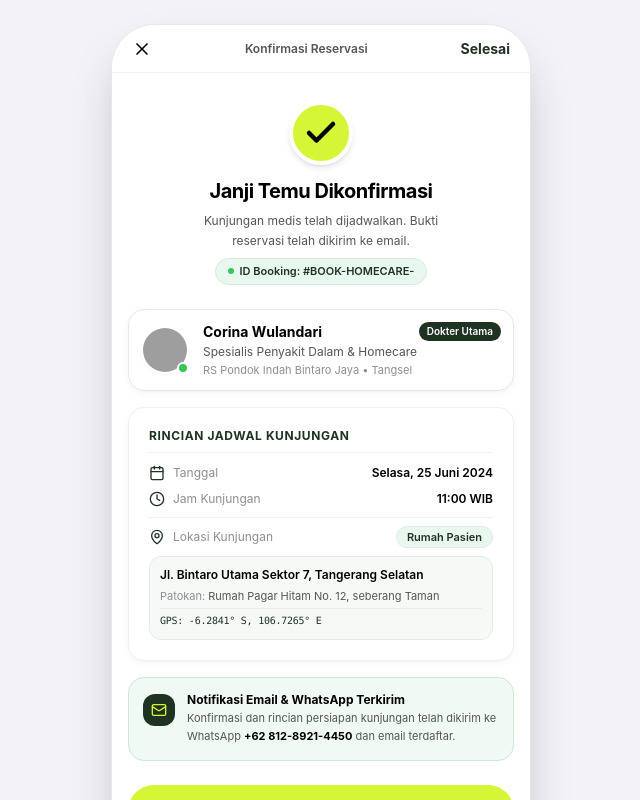
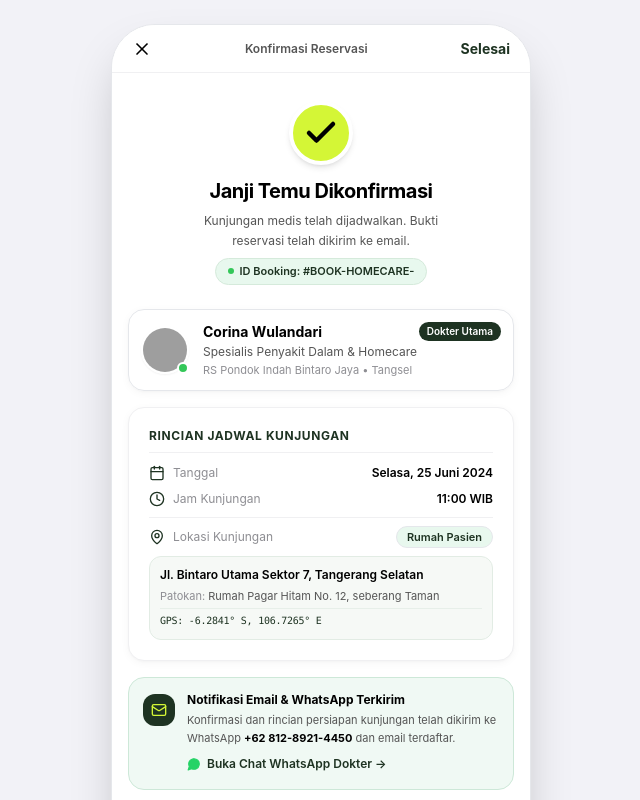
Before and after one commit to dendyadinirwana/corina-homecare, a React (Vite) app: page /booking/konfirmasi in a window 1280 px wide. Shown: the top 800 px of the page, without its empty margins (319-959 px from the left). Built offline with nearby package versions, Linux system fonts and the light colour scheme; grey boxes are pictures that could not be loaded.

Commit message:
fix(home): remove '• IDI Tangerang Selatan' from doctor registration

```diff
--- a/src/pages/BookingStep3Page.tsx
+++ b/src/pages/BookingStep3Page.tsx
@@ -8,6 +8,7 @@ import {
   Clock,
   CheckCircle2,
   FileText,
+  MessageCircle,
 } from 'lucide-react';
 import { MobileFrame } from '../components/layout/MobileFrame';
 import { Stepper } from '../components/ui/Stepper';
@@ -17,6 +18,7 @@ import { MiniDoctorCard } from '../components/booking/MiniDoctorCard';
 import { MapPicker } from '../components/map/MapPicker';
 import { useBookingStore } from '../store/bookingStore';
 import { formatIndonesianDate } from '../utils/calendar';
+import { createWhatsAppBookingUrl } from '../utils/whatsapp';
 import type { Coordinates } from '../types';
 
 const COMPLAINT_PRESETS = [
@@ -86,15 +88,33 @@ export const BookingStep3Page: React.FC = () => {
   };
 
   const handleConfirm = () => {
+    const finalComplaint = complaintDetail || complaintCategory;
     setDraft({
       patientName,
       patientPhone,
       address,
       landmark,
       coordinates,
-      complaint: complaintDetail || complaintCategory,
+      complaint: finalComplaint,
     });
     confirmBooking();
+
+    const whatsappUrl = createWhatsAppBookingUrl({
+      patientName,
+      patientPhone,
+      serviceType: draft.serviceType,
+      date: draft.date,
+      time: draft.time,
+      address,
+      landmark,
+      coordinates,
+      complaint: finalComplaint,
+    });
+
+    if (typeof window !== 'undefined') {
+      window.open(whatsappUrl, '_blank', 'noopener,noreferrer');
+    }
+
     navigate('/booking/konfirmasi');
   };
 
@@ -362,9 +382,10 @@ export const BookingStep3Page: React.FC = () => {
           size="lg"
           fullWidth
           onClick={handleConfirm}
-          className="shadow-sm min-h-[48px]"
+          className="shadow-sm min-h-[48px] flex items-center justify-center gap-2 font-bold"
         >
-          Konfirmasi Janji Temu →
+          <MessageCircle className="w-5 h-5 fill-[#1E3322] text-[#1E3322]" />
+          <span>Konfirmasi Janji Temu via WhatsApp →</span>
         </Button>
       </div>
     </MobileFrame>
--- a/src/pages/BookingSuccessPage.tsx
+++ b/src/pages/BookingSuccessPage.tsx
@@ -13,12 +13,14 @@ import {
   CalendarPlus,
   ChevronDown,
   ChevronUp,
+  MessageCircle,
 } from 'lucide-react';
 import { MobileFrame } from '../components/layout/MobileFrame';
 import { Card } from '../components/ui/Card';
 import { Button } from '../components/ui/Button';
 import { useBookingStore } from '../store/bookingStore';
 import { downloadIcsFile, formatIndonesianDate } from '../utils/calendar';
+import { createWhatsAppBookingUrl } from '../utils/whatsapp';
 import type { ConfirmedBooking } from '../types';
 
 export const BookingSuccessPage: React.FC = () => {
@@ -41,6 +43,17 @@ export const BookingSuccessPage: React.FC = () => {
   };
 
   const formattedDate = formatIndonesianDate(booking.date || '2024-06-25');
+  const whatsappUrl = createWhatsAppBookingUrl({
+    patientName: booking.patientName,
+    patientPhone: booking.patientPhone,
+    serviceType: booking.serviceType,
+    date: booking.date,
+    time: booking.time,
+    address: booking.address,
+    landmark: booking.landmark,
+    coordinates: booking.coordinates,
+    complaint: booking.complaint,
+  });
 
   const handleDownloadCalendar = () => {
     downloadIcsFile(booking);
@@ -252,13 +265,25 @@ export const BookingSuccessPage: React.FC = () => {
           <div className="w-8 h-8 rounded-xl bg-forest text-lime flex items-center justify-center shrink-0 mt-0.5">
             <Mail className="w-4 h-4" />
           </div>
-          <div className="text-xs text-ink-secondary space-y-0.5">
+          <div className="text-xs text-ink-secondary space-y-1 flex-1">
             <p className="font-bold text-ink-primary">
               Notifikasi Email & WhatsApp Terkirim
             </p>
             <p className="text-[11px] leading-relaxed">
               Konfirmasi dan rincian persiapan kunjungan telah dikirim ke WhatsApp <strong className="text-ink-primary">{booking.patientPhone}</strong> dan email terdaftar.
             </p>
+            <div className="pt-1">
+              <a
+                href={whatsappUrl}
+                target="_blank"
+                rel="noopener noreferrer"
+                data-testid="link-reopen-whatsapp"
+                className="inline-flex items-center gap-1.5 text-xs font-semibold text-forest hover:underline"
+              >
+                <MessageCircle className="w-3.5 h-3.5 fill-[#25D366] text-[#25D366]" />
+                <span>Buka Chat WhatsApp Dokter →</span>
+              </a>
+            </div>
           </div>
         </div>
 
--- a/src/pages/HomePage.tsx
+++ b/src/pages/HomePage.tsx
@@ -47,7 +47,7 @@ export const HomePage: React.FC = () => {
           data-testid="doctor-registration"
           className="text-[11px] text-ink-muted mt-1 tracking-tight"
         >
-          SIP No. 446.1/1082/SIP.D/2022 • IDI Tangerang Selatan
+          SIP No. 446.1/1082/SIP.D/2022
         </p>
 
         {/* Experience Badges */}
--- /dev/null
+++ b/src/utils/whatsapp.ts
@@ -0,0 +1,71 @@
+import { formatIndonesianDate } from './calendar';
+
+export interface WhatsAppBookingParams {
+  patientName?: string;
+  patientPhone?: string;
+  serviceType?: string;
+  date?: string; // YYYY-MM-DD
+  time?: string; // HH:mm
+  address?: string;
+  landmark?: string;
+  coordinates?: {
+    lat: number;
+    lng: number;
+  };
+  complaint?: string;
+  doctorPhone?: string;
+}
+
+export const DEFAULT_DOCTOR_WA_NUMBER = '6287772077213';
+
+/**
+ * Generates a structured WhatsApp text message template for confirmed patient bookings.
+ */
+export function generateWhatsAppBookingMessage(params: WhatsAppBookingParams): string {
+  const serviceLabel =
+    params.serviceType === 'teleconsultation'
+      ? 'Telekonsultasi Video'
+      : 'Kunjungan Dokter ke Rumah';
+
+  const formattedDate = formatIndonesianDate(params.date || '2024-06-25');
+  const timeLabel = params.time ? `${params.time} WIB` : '11:00 WIB';
+
+  let message = `*RESERVASI KUNJUNGAN - DOKTER CORINA WULANDARI*\n\n`;
+  message += `📋 *Data Pasien:*\n`;
+  message += `• Nama Pasien: ${params.patientName?.trim() || '-'}\n`;
+  message += `• No. WhatsApp: ${params.patientPhone?.trim() || '-'}\n`;
+  message += `• Layanan: ${serviceLabel}\n\n`;
+
+  message += `🗓 *Jadwal Kunjungan:*\n`;
+  message += `• Hari/Tanggal: ${formattedDate}\n`;
+  message += `• Jam Kunjungan: ${timeLabel}\n\n`;
+
+  if (params.serviceType !== 'teleconsultation') {
+    message += `📍 *Lokasi Kunjungan:*\n`;
+    message += `• Alamat: ${params.address?.trim() || 'Tangerang Selatan'}\n`;
+    if (params.landmark?.trim()) {
+      message += `• Patokan: ${params.landmark.trim()}\n`;
+    }
+    if (params.coordinates?.lat && params.coordinates?.lng) {
+      message += `• Google Maps: https://maps.google.com/?q=${params.coordinates.lat},${params.coordinates.lng}\n`;
+    }
+    message += `\n`;
+  }
+
+  message += `🩺 *Keluhan Utama:*\n`;
+  message += `${params.complaint?.trim() || 'Pemeriksaan kesehatan rutin'}\n\n`;
+
+  message += `---\n`;
+  message += `Mohon konfirmasi ketersediaan jadwal Dokter. Terima kasih! 🙏`;
+
+  return message;
+}
+
+/**
+ * Creates the encoded wa.me URL with pre-filled message text.
+ */
+export function createWhatsAppBookingUrl(params: WhatsAppBookingParams): string {
+  const doctorPhone = params.doctorPhone || DEFAULT_DOCTOR_WA_NUMBER;
+  const message = generateWhatsAppBookingMessage(params);
+  return `https://wa.me/${doctorPhone}?text=${encodeURIComponent(message)}`;
+}
```
Also changed, not shown: 1 other file (tests, documents, lock files or other folders).
